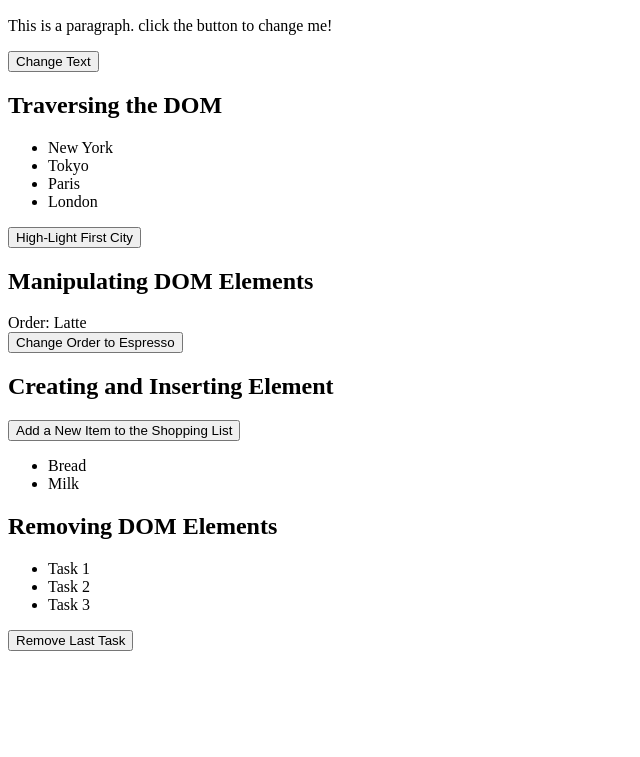
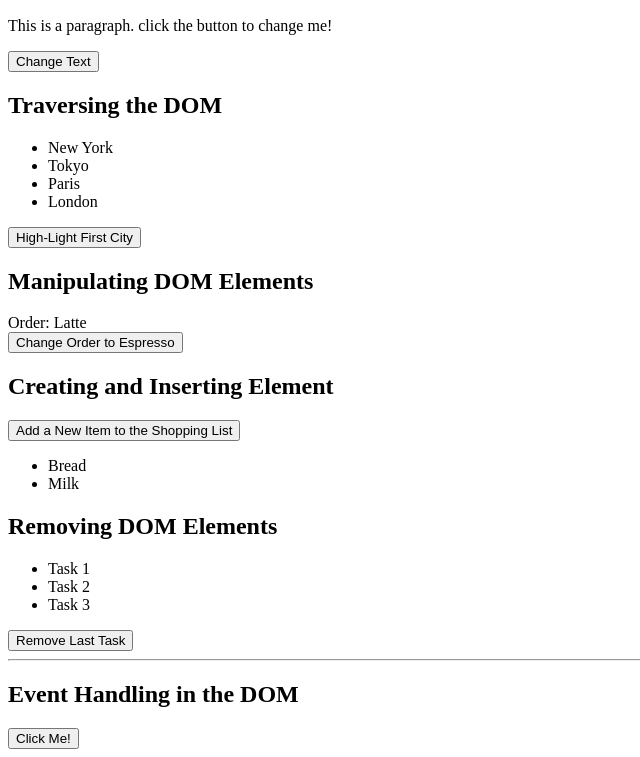
Before and after one commit to Dheeraj2002kumar/JavaScript-DOM, a plain HTML site: page js-DOM/index.html in a window 1280 px wide. Shown: the part 110-867 px from the top of the page, without its empty margins (0-640 px from the left). Before the commit the page ends 800 px from the top, so only its background shows below. Drawn offline with Linux system fonts and the light colour scheme.

Commit message:
Add example section for event handling with a button click alert

```diff
--- a/js-DOM/index.html
+++ b/js-DOM/index.html
@@ -69,6 +69,18 @@
         </button>
        </section>
 
+       <hr>
+
+       <!-- Example 6: Event Handling in the DOM -->
+        <section id="example-6">
+            <h2>Event Handling in the DOM</h2>
+            <button id="clickMeButton">
+                Click Me!
+            </button>
+        </section>
+
+
+
 
       <script src="script.js"></script>
 </body>
--- a/js-DOM/script.js
+++ b/js-DOM/script.js
@@ -35,3 +35,9 @@ document.getElementById("removeListTask").addEventListener("click", function ()
     let taskList = document.getElementById("taskList");
     taskList.lastElementChild.remove();
 })
+
+// Example 6
+
+document.getElementById("clickMeButton").addEventListener("click", function () {
+    alert("Tech Code_");
+})
```
